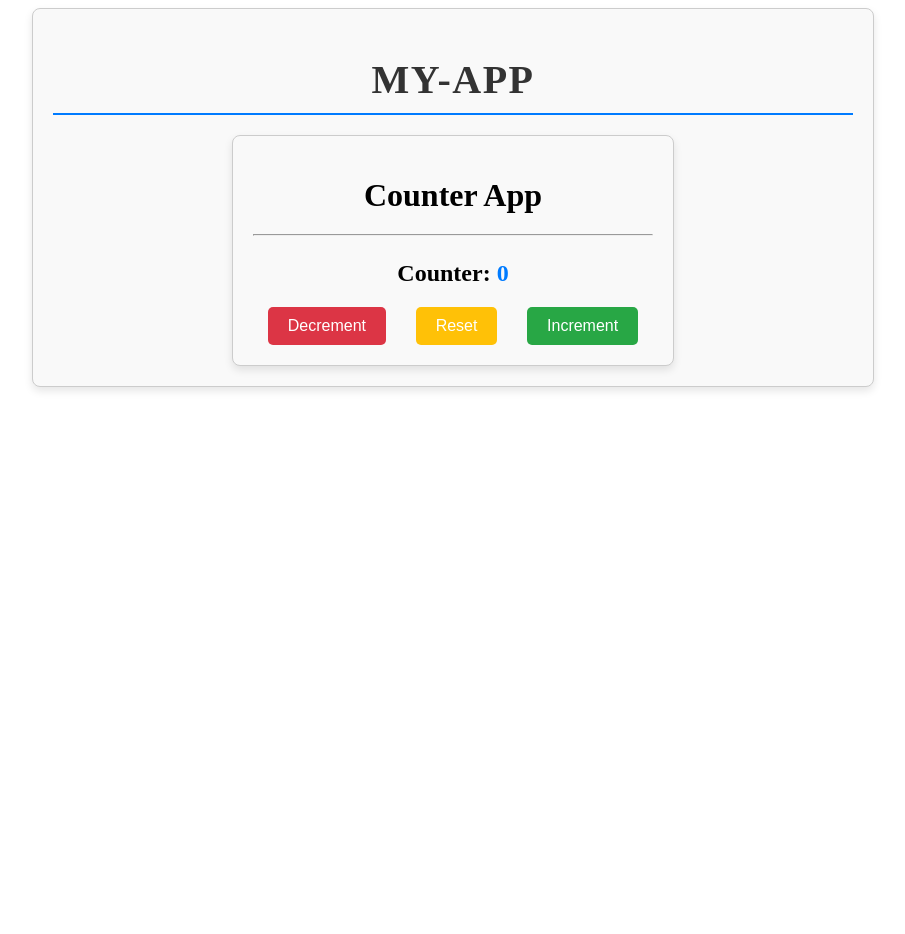
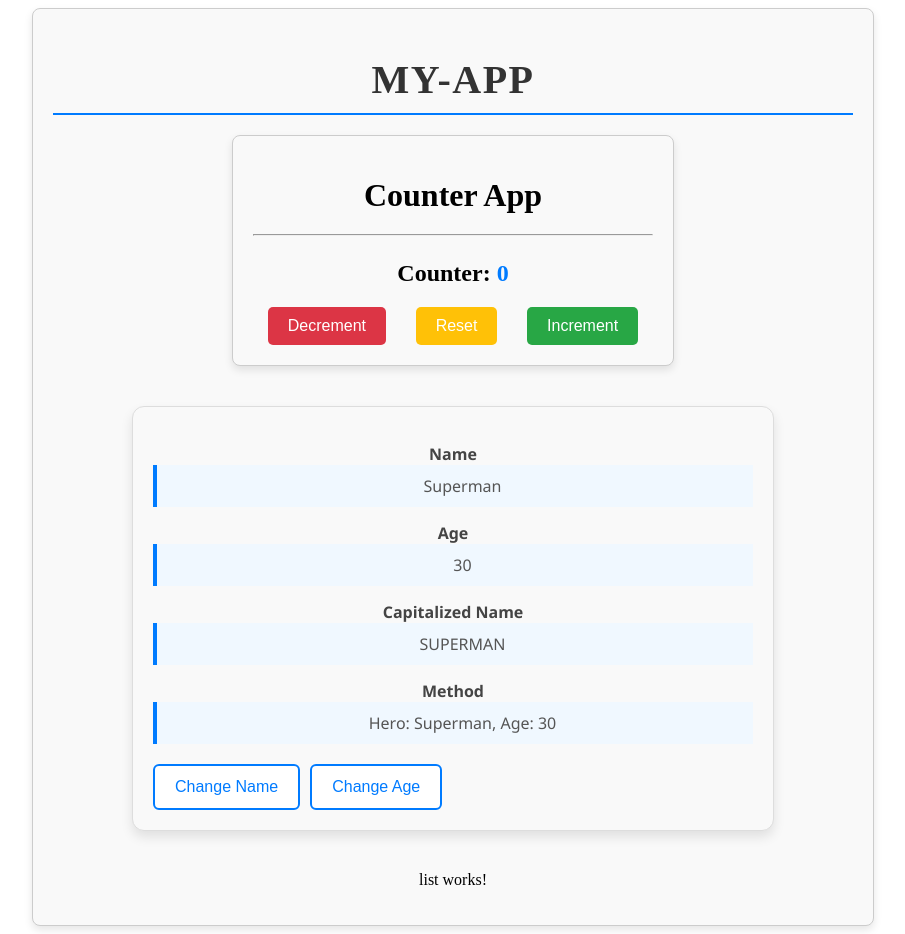
Before and after one commit to S4vi0r17/Angular, an Angular app in the folder 01-my-app/: page / in a window 1280 px wide. Shown: the whole page, without its empty margins (187-1092 px from the left). Before the commit the page ends 800 px from the top, so only its background shows below. Built offline with nearby package versions, Linux system fonts and the light colour scheme.

Commit message:
chore: Add HeroComponent and ListComponent to app.module.ts and create HeroComponent and ListComponent

```diff
--- a/01-my-app/src/app/app.component.html
+++ b/01-my-app/src/app/app.component.html
@@ -2,4 +2,7 @@
   <h1>{{ title }}</h1>
 
   <app-counter></app-counter>
+
+  <app-heroes-hero></app-heroes-hero>
+  <app-heroes-list></app-heroes-list>
 </div>
--- a/01-my-app/src/app/app.module.ts
+++ b/01-my-app/src/app/app.module.ts
@@ -4,10 +4,12 @@ import { BrowserModule } from '@angular/platform-browser';
 import { AppRoutingModule } from './app-routing.module';
 import { AppComponent } from './app.component';
 import { CounterComponent } from './counter/counter.component';
+import { HeroComponent } from './heroes/hero/hero.component';
+import { ListComponent } from './heroes/list/list.component';
 
 @NgModule({
   declarations: [
-    AppComponent, CounterComponent
+    AppComponent, CounterComponent, HeroComponent, ListComponent
   ],
   imports: [
     BrowserModule,
--- /dev/null
+++ b/01-my-app/src/app/heroes/hero/hero.component.css
@@ -0,0 +1,58 @@
+.hero-container {
+  max-width: 600px;
+  margin: 40px auto;
+  padding: 20px;
+  background-color: #f9f9f9;
+  border: 1px solid #ddd;
+  border-radius: 12px;
+  box-shadow: 0 6px 12px rgba(0, 0, 0, 0.1);
+  font-family: "Segoe UI", Tahoma, Geneva, Verdana, sans-serif;
+  color: #333;
+}
+
+.hero-details {
+  margin-bottom: 20px;
+  color: #555;
+}
+
+.hero-details dt {
+  font-weight: 600;
+  margin-top: 15px;
+  color: #444;
+}
+
+.hero-details dd {
+  margin: 0;
+  padding: 10px 0 10px 15px;
+  border-left: 4px solid #007bff;
+  background-color: #f0f8ff;
+}
+
+.button-group {
+  display: flex;
+  gap: 10px;
+}
+
+.hero-button {
+  padding: 12px 20px;
+  font-size: 1em;
+  border: 2px solid #007bff;
+  border-radius: 6px;
+  background-color: #ffffff;
+  color: #007bff;
+  cursor: pointer;
+  transition: all 0.3s ease;
+}
+
+.hero-button:hover {
+  background-color: #007bff;
+  color: #ffffff;
+  border-color: #0056b3;
+}
+
+.hero-button:disabled {
+  background-color: #e0e0e0;
+  color: #b0b0b0;
+  border-color: #b0b0b0;
+  cursor: not-allowed;
+}
--- /dev/null
+++ b/01-my-app/src/app/heroes/hero/hero.component.html
@@ -0,0 +1,36 @@
+<div class="hero-container">
+  <dl class="hero-details">
+    <dt>Name</dt>
+    <dd>{{ hero.name }}</dd>
+    <dt>Age</dt>
+    <dd>{{ hero.age }}</dd>
+    <dt>Capitalized Name</dt>
+    <dd>{{ capitalizeName }}</dd>
+    <dt>Method</dt>
+    <dd>{{ getHeroDetails() }}</dd>
+  </dl>
+
+  <div class="button-group">
+    <button
+      *ngIf="hero.name !== 'Batman'"
+      class="hero-button"
+      (click)="changeHeroName()"
+    >
+      Change Name
+    </button>
+    <button
+      *ngIf="hero.age !== 35"
+      class="hero-button"
+      (click)="changeHeroAge()"
+    >
+      Change Age
+    </button>
+    <button
+      *ngIf="hero.name === 'Batman' || hero.age === 35"
+      (click)="resetHero()"
+      class="hero-button"
+    >
+      Reset Hero
+    </button>
+  </div>
+</div>
--- /dev/null
+++ b/01-my-app/src/app/heroes/hero/hero.component.ts
@@ -0,0 +1,34 @@
+import { Component } from '@angular/core';
+
+@Component({
+  selector: 'app-heroes-hero',
+  templateUrl: './hero.component.html',
+  styleUrl: './hero.component.css'
+})
+export class HeroComponent {
+  hero = {
+    name: 'Superman',
+    age: 30
+  };
+
+  get capitalizeName(): string {
+    return this.hero.name.toUpperCase();
+  }
+
+  getHeroDetails(): string {
+    return `Hero: ${this.hero.name}, Age: ${this.hero.age}`;
+  }
+
+  changeHeroName() {
+    this.hero.name = 'Batman';
+  }
+
+  changeHeroAge() {
+    this.hero.age = 35;
+  }
+
+  resetHero() {
+    this.hero.name = 'Superman';
+    this.hero.age = 30;
+  }
+}
--- /dev/null
+++ b/01-my-app/src/app/heroes/list/list.component.html
@@ -0,0 +1 @@
+<p>list works!</p>
```
Also changed, not shown: 01-my-app/src/app/heroes/list/list.component.ts (added, +10 -0 lines), 01-my-app/src/app/heroes/list/list.component.css (added), 2 other files (tests, documents, lock files or other folders).
